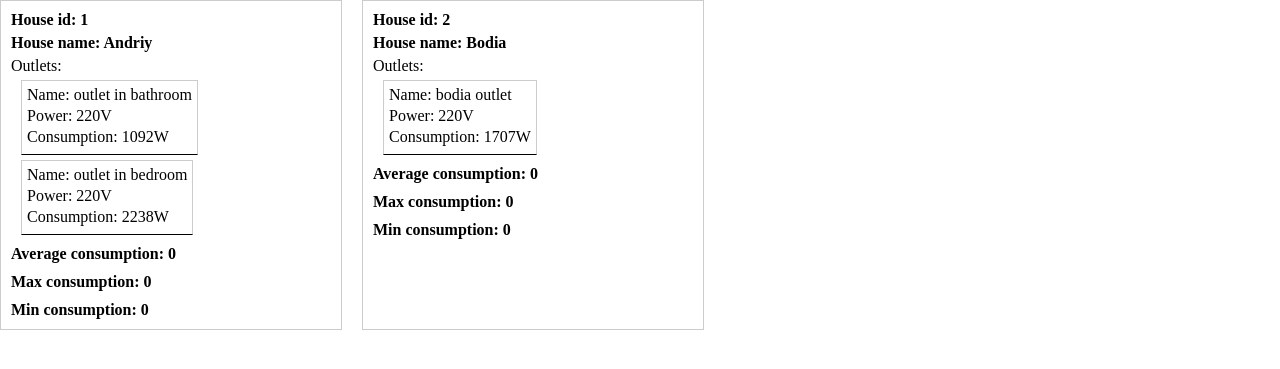
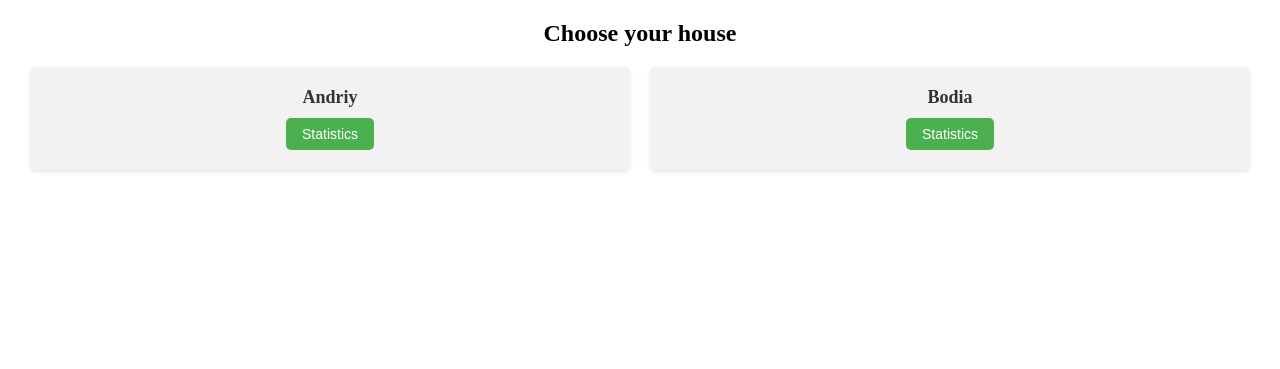
Before and after one commit to skripchak/smart_house, a Django app: page / in a window 1280 px wide. Shown: the top 369 px of the page. Run offline with Django 4.2, Linux system fonts and the light colour scheme; data comes from the database, SQL or seed files in the repository; both versions use the stored data as it was before the commit.

Commit message:
Added front.

```diff
--- a/Bodia/urls.py
+++ b/Bodia/urls.py
@@ -16,10 +16,11 @@ Including another URLconf
 """
 from django.contrib import admin
 from django.urls import path
-from smart_house.views import main_page, monitor
+from smart_house.views import main_page, house_page, house_choose_room
 
 urlpatterns = [
     path('admin/', admin.site.urls),
     path('', main_page),
-    path('monitor/', monitor)
+    path('house/<int:id>/rooms', house_choose_room),
+    path('house/<int:id>/', house_page)
 ]
--- a/smart_house/admin.py
+++ b/smart_house/admin.py
@@ -1,5 +1,6 @@
 from django.contrib import admin
-from .models import House, Outlet
+from .models import House, Outlet, Room
 
 admin.site.register(House)
+admin.site.register(Room)
 admin.site.register(Outlet)
--- a/smart_house/models.py
+++ b/smart_house/models.py
@@ -9,11 +9,19 @@ class House(models.Model):
         return self.name
 
 
+class Room(models.Model):
+    # id = models.AutoField(primary_key=False)
+    name = models.CharField(max_length=200)
+    house = models.ForeignKey(House, on_delete=models.CASCADE)
+
+    def __str__(self):
+        return f"{self.name} in {self.house.name}"
+
+
 class Outlet(models.Model):
-    house = models.ForeignKey(House, on_delete=models.CASCADE, related_name='outlets')
     name = models.CharField(max_length=100)
-    power = models.IntegerField()
-    electricity_consumption = models.IntegerField() #ват в час
+    electricity_consumption = models.IntegerField()
+    outlet = models.ForeignKey(Room, on_delete=models.CASCADE)
 
     def __str__(self):
         return self.name
--- a/smart_house/views.py
+++ b/smart_house/views.py
@@ -1,29 +1,23 @@
 from django.shortcuts import render
-from .models import House, Outlet
+from .models import House, Outlet, Room
 from django.http import HttpResponse, JsonResponse
 import random
 
 
 def main_page(request):
     context = {'houses': House.objects.all()}
-
-    return render(request, 'main.html', context=context)
+    return render(request, 'main.html', context)
 
 
-def monitor(request):
-    data = [
+def house_page(request, id):
+    house = House.objects.get(id=id)
+    rooms = Room.objects.filter(house=house)
+    outlets = Outlet.objects.filter(outlet__in=rooms)
+    context = {'house': house, 'outlets': outlets}
+    return render(request, 'house.html', context)
 
-    ]
 
-    houses = House.objects.all()
-
-    for house in houses:
-        for outlet in house.outlets.all():
-            outlet.electricity_consumption = int(random.triangular(0, 3500, 100))
-            data.append({
-                'house': house.id,
-                house.id: outlet.electricity_consumption
-            })
-            outlet.save()
-
-    return JsonResponse(data, safe=False)
+def house_choose_room(request, id):
+    house = House.objects.get(id=id)
+    rooms = house.room_set.all()
+    return render(request, 'rooms.html', {'rooms': rooms, 'house': house})
--- a/templates/main.html
+++ b/templates/main.html
@@ -4,6 +4,8 @@
 <head>
     <meta charset="UTF-8">
     <title>Title</title>
+
+
 </head>
 
 <style>
@@ -11,95 +13,82 @@
         margin: 0;
     }
 
-    .house {
-        width: 25%;
-        margin-bottom: 20px;
-    }
-
-    .outlets .outlet {
-        display: flex;
-        flex-direction: column;
-        margin-left: 10px;
-        border-bottom: 1px solid;
-        width: max-content;
-    }
-
-    .houses {
-        display: flex;
-        flex-direction: row;
+    .grid-container {
+        display: grid;
+        grid-template-columns: repeat(auto-fit, minmax(200px, 1fr));
         gap: 20px;
     }
 
-    .house {
-        border: 1px solid #ccc;
-        padding: 10px;
+    .grid-item {
+        background-color: #f2f2f2;
+        padding: 20px;
+        border-radius: 5px;
+        box-shadow: 0 2px 4px rgba(0, 0, 0, 0.1);
     }
 
-    .house_id,
-    .house_name {
-        font-weight: bold;
-        margin-bottom: 5px;
+    .room-link {
+        text-decoration: none;
+        color: #333;
+        display: flex;
+        flex-direction: column;
+        align-items: center;
+        justify-content: center;
+        height: 100%;
     }
 
-    .outlet {
-        border: 1px solid #ccc;
-        padding: 5px;
-        margin-top: 5px;
+    .room {
+        font-weight: bold;
+        font-size: 18px;
+        margin-bottom: 10px;
     }
 
-    .outlet .name,
-    .outlet .power,
-    .outlet .consumption {
-        display: block;
-        margin-bottom: 3px;
+    .statistics-button {
+        background-color: #4caf50;
+        color: #fff;
+        padding: 8px 16px;
+        border: none;
+        border-radius: 5px;
+        cursor: pointer;
+        font-size: 14px;
     }
 
-    .average,
-    .max,
-    .min {
-        font-weight: bold;
-        margin-top: 10px;
+    .statistics-button:hover {
+        background-color: #45a049;
     }
+
+    .statistics-button:focus {
+        outline: none;
+    }
+
+    .title {
+        display: flex;
+        justify-content: center;
+    }
+
+    section.houses {
+        padding: 0 30px;
+    }
+
 </style>
 <body>
 
-<div class="houses">
-    {% for house in houses %}
-
-        <div class="house">
-            <div class="house_id">
-                House id: <span>{{ house.id }}</span>
+<section class="houses">
+    <div class="title">
+        <h2>Choose your house</h2>
+    </div>
+    <div class="grid-container">
+        {% for house in  houses %}
+            <div class="grid-item">
+                <a href="/house/{{ house.id }}/rooms" class="room-link">
+                    <div class="room">{{ house.name }}</div>
+                    <div class="button-container">
+                        <button class="statistics-button">Statistics</button>
+                    </div>
+                </a>
             </div>
-            <div class="house_name">
-                House name: <span>{{ house.name }}</span>
-            </div>
-            {% if house.outlets.all %}
-            <div class="outlets">
-                Outlets:
-                {% for outlet in house.outlets.all %}
-                    <div class="outlet">
-                        <span class="name">Name: {{ outlet }}</span>
-                        <span class="power">Power: {{ outlet.power }}V</span>
-                        <span class="consumption">Consumption: {{ outlet.electricity_consumption }}W</span>
-                    </div>
-                {% endfor %}
-            </div>
-                <div class="average">
-                    Average consumption: <span>0</span>
-                </div>
-                <div class="max">
-                    Max consumption: <span>0</span>
-                </div>
-                <div class="min">
-                    Min consumption: <span>0</span>
-                </div>
-            {% endif %}
-        </div>
-
-    {% endfor %}
-</div>
-
-<script src="{% static 'main.js'%}"></script>
+        {% endfor %}
+    </div>
+</section>
 
 </body>
 </html>
```
Also changed, not shown: templates/house.html (added, +29 -0 lines), db.sqlite3 (deleted), smart_house/migrations/0001_initial.py (deleted).
